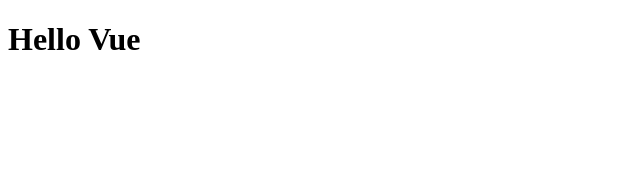
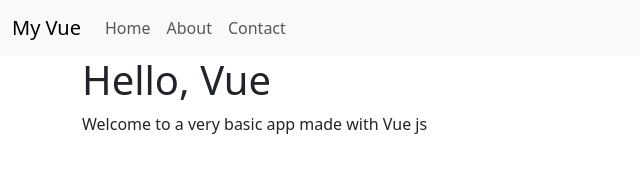
Before and after one commit to bmckenzie88/vue-v1, a plain HTML site: page index.html in a window 1280 px wide. Shown: the whole page, without its empty margins (0-640 px from the left). Drawn offline with nearby package versions, Linux system fonts and the light colour scheme.

Commit message:
created v-for to generate nav-items, used v-bind for href and key on each nav-item

```diff
--- a/index.html
+++ b/index.html
@@ -6,23 +6,66 @@
     <meta name="viewport" content="width=device-width, initial-scale=1.0" />
     <title>Vue App</title>
     <script src="https://unpkg.com/vue@3/dist/vue.global.js"></script>
-    <script
-      src="https://cdn.jsdelivr.net/npm/@popperjs/core@2.11.6/dist/umd/popper.min.js"
-      integrity="sha384-oBqDVmMz9ATKxIep9tiCxS/Z9fNfEXiDAYTujMAeBAsjFuCZSmKbSSUnQlmh/jp3"
-      crossorigin="anonymous"
-    ></script>
-    <script
-      src="https://cdn.jsdelivr.net/npm/bootstrap@5.3.0-alpha1/dist/js/bootstrap.min.js"
-      integrity="sha384-mQ93GR66B00ZXjt0YO5KlohRA5SY2XofN4zfuZxLkoj1gXtW8ANNCe9d5Y3eG5eD"
-      crossorigin="anonymous"
-    ></script>
+    <link
+      rel="stylesheet"
+      href="https://cdn.jsdelivr.net/npm/bootstrap@5.3.0-alpha1/dist/css/bootstrap.min.css
+    "
+    />
   </head>
   <body>
+    <nav class="navbar navbar-expand-lg bg-body-tertiary">
+      <div class="container-fluid">
+        <a class="navbar-brand" href="#">My Vue</a>
+        <button
+          class="navbar-toggler"
+          type="button"
+          data-bs-toggle="collapse"
+          data-bs-target="#navbarNavAltMarkup"
+          aria-controls="navbarNavAltMarkup"
+          aria-expanded="false"
+          aria-label="Toggle navigation"
+        >
+          <span class="navbar-toggler-icon"></span>
+        </button>
+        <div class="collapse navbar-collapse" id="navbarNavAltMarkup">
+          <div class="navbar-nav">
+            <a
+              v-for="(link, index) in links"
+              class="nav-link"
+              :key="index"
+              aria-current="page"
+              :href="link.url"
+              :title="`This link goes to the ${link.text} page`"
+              >{{link.text}}</a
+            >
+          </div>
+        </div>
+      </div>
+    </nav>
     <div id="content" class="container">
-        <h1>Hello Vue</h1>
+      <h1>{{pageTitle}}</h1>
+      <p>{{content}}</p>
     </div>
     <script>
-        Vue.createApp().mount('#content')
+      Vue.createApp({
+        data() {
+          return {
+            links: [
+              { text: "Home", url: "index.html" },
+              { text: "About", url: "about.html" },
+              { text: "Contact", url: "contact.html" },
+            ],
+          };
+        },
+      }).mount("nav");
+      Vue.createApp({
+        data() {
+          return {
+            pageTitle: "Hello, Vue",
+            content: "Welcome to a very basic app made with Vue js",
+          };
+        },
+      }).mount("#content");
     </script>
   </body>
 </html>
```
